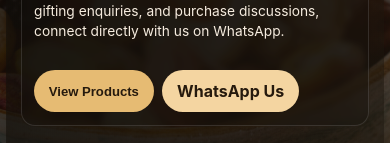
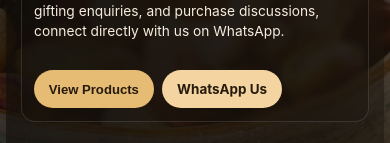
Before and after one commit to shubhanalytics/nutriverse, a React (Vite) app: page / in a window 390 px wide. Shown: the part 331-474 px from the top of the page. Built offline with nearby package versions, Linux system fonts and the light colour scheme.

Commit message:
Improve mobile spacing and overflow resilience

```diff
--- a/src/index.css
+++ b/src/index.css
@@ -17,6 +17,7 @@
 body {
   margin: 0;
   min-width: 320px;
+  overflow-x: hidden;
   background: radial-gradient(circle at top right, #3a2d1f, #13120f 45%);
 }
 
@@ -995,8 +996,8 @@
   }
 
   .location-grid .card {
-    min-width: 280px;
-    width: 280px;
+    min-width: 260px;
+    width: 260px;
   }
 
   .carousel-arrow {
@@ -1038,6 +1039,11 @@
     flex-direction: column;
   }
 
+  .action-link {
+    justify-content: center;
+    font-size: 0.84rem;
+  }
+
   .hero-float-layer {
     display: none;
   }
@@ -1046,7 +1052,7 @@
     width: 52px;
     height: 52px;
     right: 0.8rem;
-    bottom: 0.8rem;
+    bottom: calc(0.8rem + env(safe-area-inset-bottom));
   }
 
   .floating-whatsapp svg {
@@ -1111,6 +1117,11 @@
   .service-card h4 {
     font-size: 0.72rem;
   }
+
+  .location-grid .card {
+    min-width: 220px;
+    width: 220px;
+  }
 }
 
 .copyright-section {
@@ -1153,7 +1164,7 @@
 .floating-whatsapp {
   position: fixed;
   right: 1rem;
-  bottom: 1rem;
+  bottom: calc(1rem + env(safe-area-inset-bottom));
   width: 56px;
   height: 56px;
   border-radius: 999px;
```
